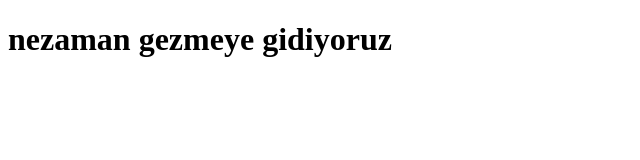
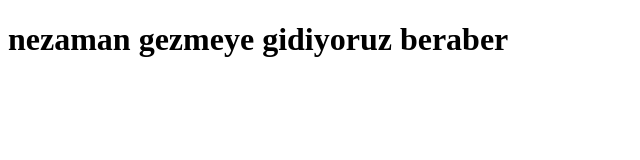
Before and after one commit to hattuk/photo-website-calismasi, a Gatsby site: page / in a window 1280 px wide. Shown: the whole page, without its empty margins (0-640 px from the left). Built offline with nearby package versions, Linux system fonts and the light colour scheme; Gatsby itself is replaced by a stand-in of ours.

Commit message:
Update index.js
kk

```diff
--- a/src/pages/index.js
+++ b/src/pages/index.js
@@ -1,7 +1,9 @@
 import React from "react"
 
 const IndexPage = () => (<div>
-    <h1>nezaman gezmeye gidiyoruz</h1>
+    <h1>nezaman gezmeye gidiyoruz beraber
+
+    </h1>
 
     </div>)
 export default IndexPage
```
